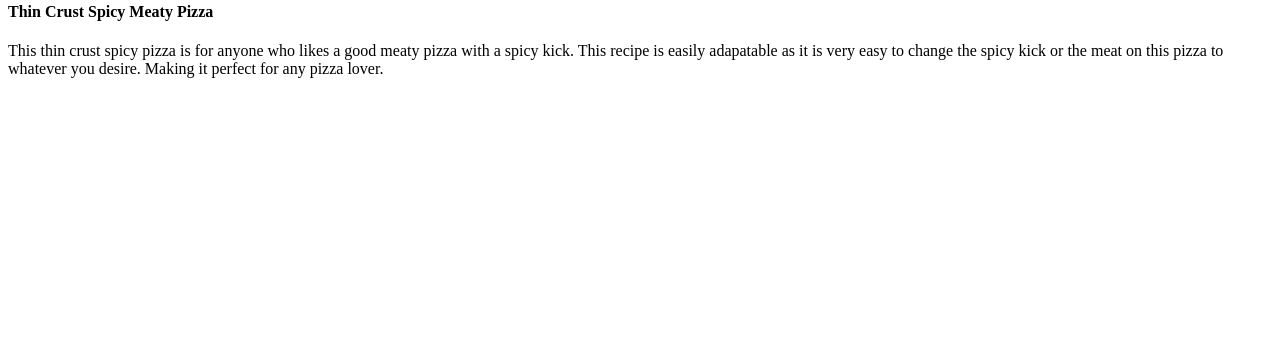
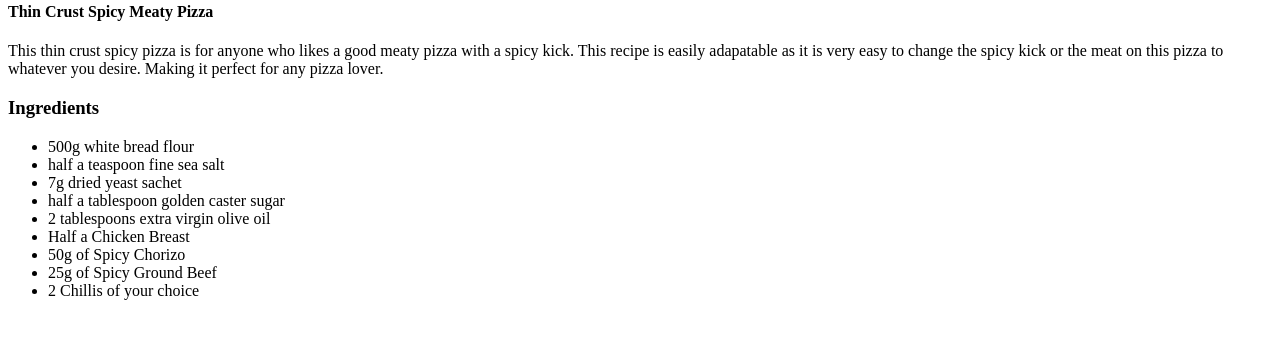
Before and after one commit to JS-Project96/odin-recipes, a plain HTML site: page recipes/pizza.html in a window 1280 px wide. Shown: the part 402-740 px from the top of the page. Drawn offline with Linux system fonts and the light colour scheme.

Commit message:
Added ingredients title & ingredients list to pizza recipe

```diff
--- a/recipes/pizza.html
+++ b/recipes/pizza.html
@@ -8,11 +8,29 @@
 
     <body>
         <h1>Spicy Meaty Pizza</h1>
+
         <img src="https://encrypted-tbn0.gstatic.com/images?q=tbn:ANd9GcTLxDM7pQD5EY1XvyWEI_udeSQ9snLRDTw3Dw&usqp=CAU" alt="Spicy Meaty Pizza with chicken, chorizo and red chillis">
+
         <h4>Thin Crust Spicy Meaty Pizza</h4>
+
         <p>This thin crust spicy pizza is for anyone who likes a good meaty pizza with a spicy kick. This recipe is easily adapatable
             as it is very easy to change the spicy kick or the meat on this pizza to whatever you desire. Making it perfect for any
             pizza lover.
         </p>
+
+        <h3>Ingredients</h3>
+
+        <ul>
+            <li>500g white bread flour</li>
+            <li>half a teaspoon fine sea salt</li>
+            <li>7g dried yeast sachet</li>
+            <li>half a tablespoon golden caster sugar</li>
+            <li>2 tablespoons extra virgin olive oil</li>
+            <li>Half a Chicken Breast</li>
+            <li>50g of Spicy Chorizo</li>
+            <li>25g of Spicy Ground Beef</li>
+            <li>2 Chillis of your choice</li>
+
+        </ul>
     </body>
 </html>
```
